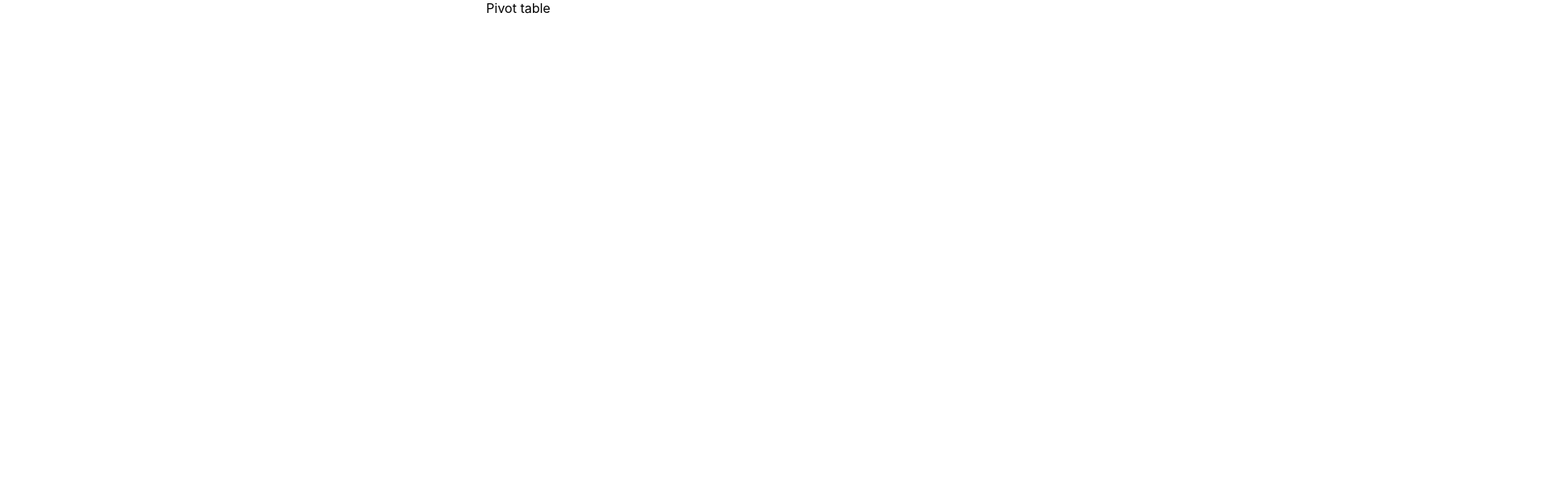
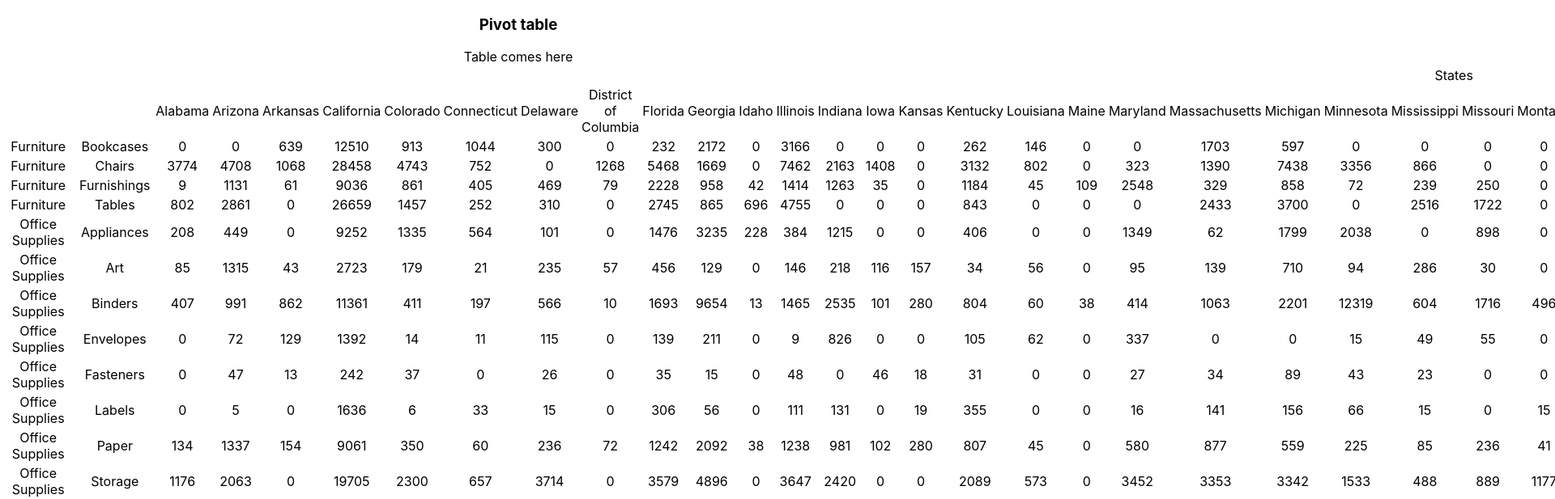
Before and after one commit to zastavnitskiy/pivot-table, a React (Create React App) app: page / in a window 1280 px wide. Shown: the top 617 px of the page at 81% size, 1920 px wide, since content can reach past the window. Built offline with nearby package versions, Linux system fonts and the light colour scheme.

Commit message:
Table is rendered with hard-coded data

```diff
--- a/src/Aggregator/Aggregator.ts
+++ b/src/Aggregator/Aggregator.ts
@@ -1,4 +1,5 @@
-import { aggregationFunctions, AggregationTypes } from "./aggregationFunctions";
+import { aggregationFunctions } from "./aggregationFunctions";
+import { AggregationTypes } from "./";
 
 export type DimensionKeys = string[];
 
@@ -85,6 +86,7 @@ class AggregationGroup {
     this._dimensionsKeys = dimensions;
     this.addEntry(entry);
   }
+
   public get dimensions(): DimensionValues {
     const entry = this._entries[0];
     return this._dimensionsKeys.reduce(
@@ -98,9 +100,11 @@ class AggregationGroup {
   public get key(): Symbol {
     return entryDimensionsKey(this._dimensionsKeys, this._entries[0]);
   }
+
   public addEntry(entry: AggregationEntry) {
     this._entries.push(entry);
   }
+
   public aggregate(aggreationFn: AggregationFn, value: string): number {
     return aggreationFn(
       this._entries.map(entry => {
--- a/src/Aggregator/aggregationFunctions.ts
+++ b/src/Aggregator/aggregationFunctions.ts
@@ -1,7 +1,5 @@
 const sum = (numbers: number[]): number =>
-  numbers.reduce((sum, number) => sum + number);
-
-export type AggregationTypes = "sum" | "min" | "max";
+  Math.round(numbers.reduce((sum, number) => sum + number));
 
 export const aggregationFunctions = {
   sum,
--- a/src/Aggregator/index.ts
+++ b/src/Aggregator/index.ts
@@ -1,2 +1,2 @@
 export { Aggregator } from "./Aggregator";
-export { AggregationTypes } from "./aggregationFunctions";
+export type AggregationTypes = "sum" | "min" | "max";
--- a/src/App.tsx
+++ b/src/App.tsx
@@ -1,8 +1,15 @@
 import React from "react";
 import "./App.css";
+import { PivotTable } from "./components/PivotTable";
+import data from "./mockedData/sales-orders.json";
 
 function App() {
-  return <div className="App">Pivot table</div>;
+  return (
+    <div className="App">
+      <h3>Pivot table</h3>
+      <PivotTable data={data} />
+    </div>
+  );
 }
 
 export default App;
--- a/src/Pivot/Pivot.ts
+++ b/src/Pivot/Pivot.ts
@@ -7,7 +7,7 @@ interface PivotConfig {
   value: string;
 }
 
-interface DataRow {
+export interface DataRow {
   [key: string]: number | string;
 }
 
--- /dev/null
+++ b/src/Pivot/index.ts
@@ -0,0 +1 @@
+export { Pivot } from "./Pivot";
--- /dev/null
+++ b/src/components/PivotTable/PivotTable.tsx
@@ -0,0 +1,51 @@
+import React from "react";
+import { Pivot } from "../../Pivot";
+interface DataRow {
+  [key: string]: string | number;
+}
+
+interface PivotTableProps {
+  data: DataRow[];
+}
+
+const sortPivotValueArrays = (valueArray: string[][]): string[][] => {
+  return valueArray.sort((valueArray1: string[], valueArray2: string[]) =>
+    valueArray1.join("_").localeCompare(valueArray2.join("_"))
+  );
+};
+
+export const PivotTable: React.FC<PivotTableProps> = props => {
+  const pivotData = new Pivot(props.data, {
+    columns: ["state"],
+    rows: ["category", "subCategory"],
+    aggregationType: "sum",
+    value: "sales"
+  });
+
+  const columns = sortPivotValueArrays(pivotData.columns);
+  const rows = sortPivotValueArrays(pivotData.rows);
+
+  const tableData = [
+    [<td />, <td />, <td colSpan={columns.length}>States</td>],
+    [<td />, <td />, ...columns.map(value => <td>{value}</td>)]
+  ];
+
+  for (let rowValues of rows) {
+    const row: any[] = [rowValues.map(value => <td>{value}</td>)];
+    for (let columnValues of columns) {
+      row.push(<td>{pivotData.getValue(rowValues, columnValues) || 0}</td>);
+    }
+    tableData.push(row);
+  }
+
+  return (
+    <div>
+      Table comes here
+      <table>
+        {tableData.map(row => (
+          <tr>{row}</tr>
+        ))}
+      </table>
+    </div>
+  );
+};
--- /dev/null
+++ b/src/components/PivotTable/index.ts
@@ -0,0 +1 @@
+export { PivotTable } from "./PivotTable";
```
